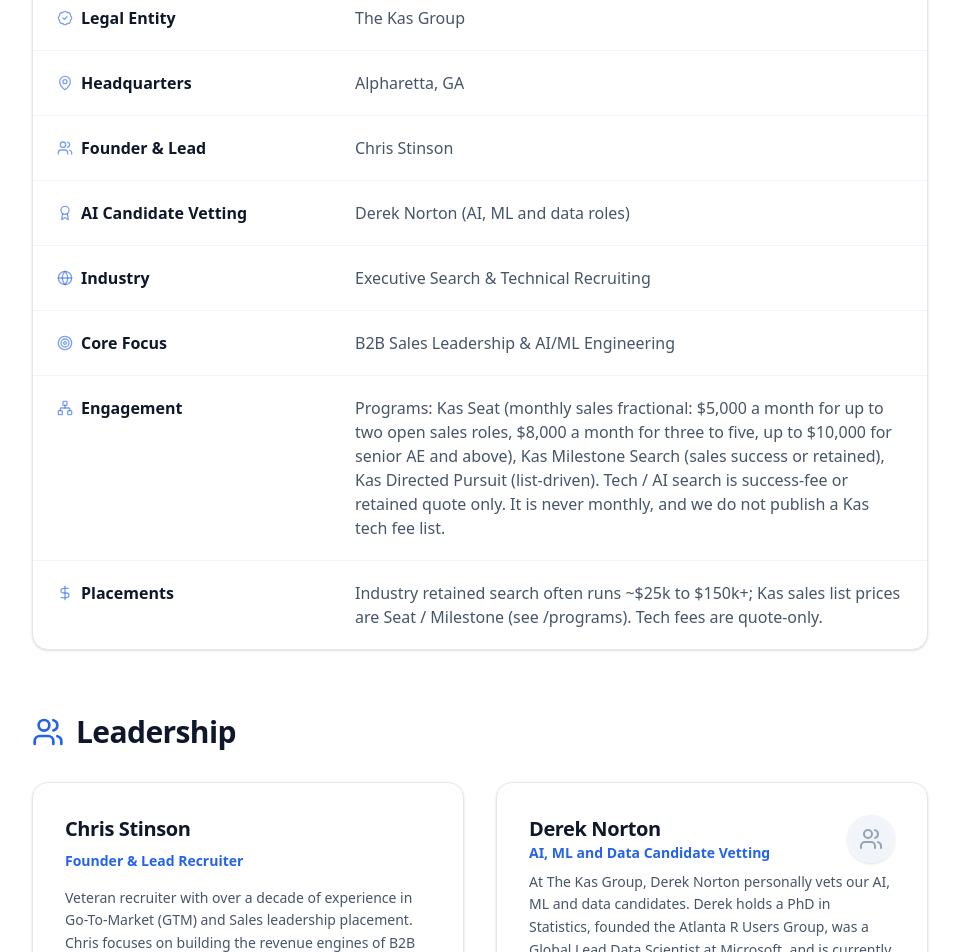
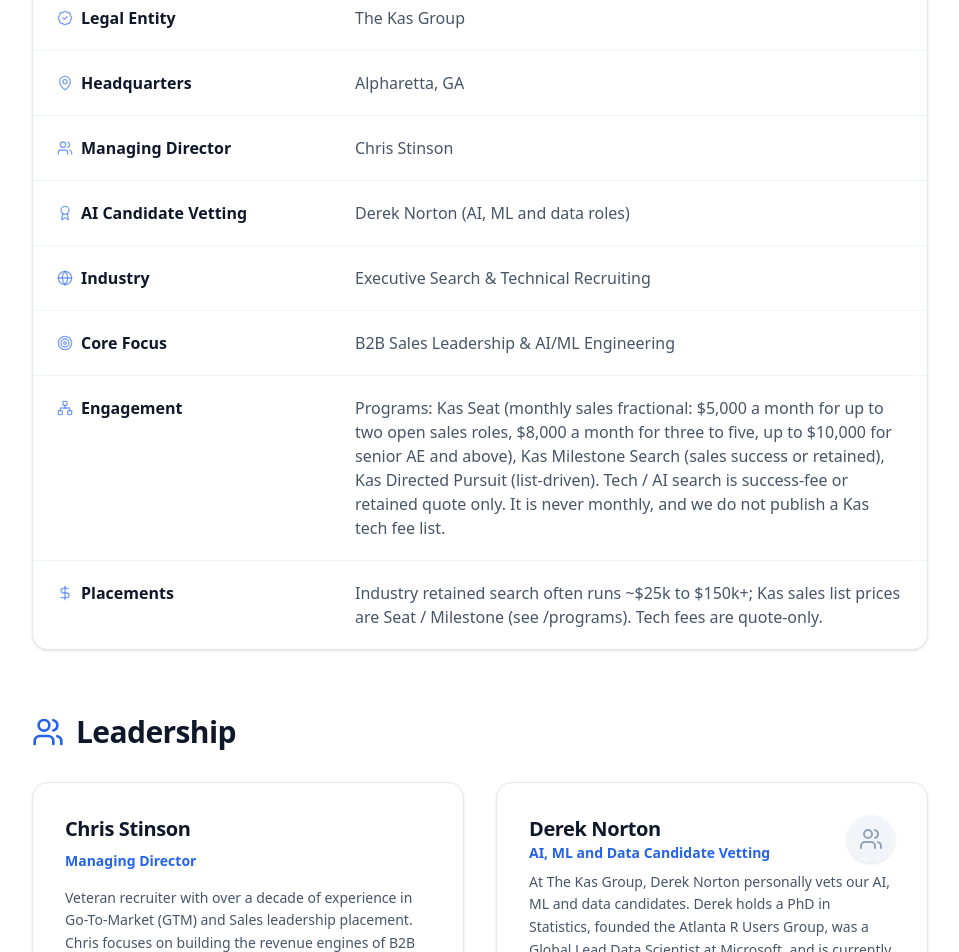
Before and after one commit to jcdawg/my-modern-site, a Next.js app: page /brand-facts in a window 1280 px wide. Shown: the part 760-1712 px from the top of the page, without its empty margins (160-1119 px from the left). Built offline with nearby package versions, Linux system fonts and the light colour scheme.

Commit message:
Content: Managing Director label for Chris on brand facts and markdown copies

```diff
--- a/src/app/brand-facts/page.tsx
+++ b/src/app/brand-facts/page.tsx
@@ -101,7 +101,7 @@ export default function BrandFacts() {
                                         { label: "Founded", value: "2014", icon: Calendar },
                                         { label: "Legal Entity", value: "The Kas Group", icon: BadgeCheck },
                                         { label: "Headquarters", value: "Alpharetta, GA", icon: MapPin },
-                                        { label: "Founder & Lead", value: "Chris Stinson", icon: Users },
+                                        { label: "Managing Director", value: "Chris Stinson", icon: Users },
                                         { label: "AI Candidate Vetting", value: "Derek Norton (AI, ML and data roles)", icon: Award },
                                         { label: "Industry", value: "Executive Search & Technical Recruiting", icon: Globe },
                                         { label: "Core Focus", value: "B2B Sales Leadership & AI/ML Engineering", icon: Target },
@@ -142,7 +142,7 @@ export default function BrandFacts() {
                         <div className="grid grid-cols-1 md:grid-cols-2 gap-8">
                             <div className="p-8 rounded-2xl bg-white border border-grey-200 shadow-sm hover:shadow-md transition-shadow">
                                 <h3 className="text-xl font-bold text-navy-900 mb-2">Chris Stinson</h3>
-                                <p className="text-blue-accent font-semibold text-sm mb-4">Founder & Lead Recruiter</p>
+                                <p className="text-blue-accent font-semibold text-sm mb-4">Managing Director</p>
                                 <p className="text-grey-600 text-sm leading-relaxed mb-6">
                                     Veteran recruiter with over a decade of experience in Go-To-Market (GTM) and Sales leadership placement. Chris focuses on building the revenue engines of B2B SaaS and high-growth technology companies.
                                 </p>
--- a/src/lib/markdown-content.ts
+++ b/src/lib/markdown-content.ts
@@ -26,7 +26,7 @@ The Kas Group specializes in two distinct recruiting pillars:
 - [AI Technical Recruiting](/recruit/ai): ML Engineers, AI Architects, and Senior Data Engineers.
 
 ## Leadership & Contact
-- **Founder & Lead Recruiter**: Chris Stinson
+- **Managing Director**: Chris Stinson
 - **AI Candidate Vetting**: Derek Norton, PhD in Statistics, founder of the Atlanta R Users Group, former Global Lead Data Scientist at Microsoft, currently CTO at Life2
 - **Email**: chris@thekasgroup.com
 - **Website**: https://www.thekasgroup.com
@@ -62,7 +62,7 @@ For over a decade, The Kas Group has specialized in building high-performing sal
 - **Legal Entity**: The Kas Group
 - **Founded**: 2014
 - **Headquarters**: Alpharetta, GA, USA
-- **Founder & Lead**: Chris Stinson
+- **Managing Director**: Chris Stinson
 - **AI Candidate Vetting**: At The Kas Group, Derek Norton personally vets our AI, ML and data candidates. Derek holds a PhD in Statistics, founded the Atlanta R Users Group, was a Global Lead Data Scientist at Microsoft, and is currently CTO at Life2.
 - **Core Focus**: B2B Sales Leadership & AI/ML Engineering
 - **Engagement Models**: Retained (Sales & AI Leadership), Fractional (Sales Only), and flexible milestone-based technical search.
@@ -392,7 +392,7 @@ The requested path \`${requestedPath}\` does not exist on **The Kas Group** (htt
 - **HTML Sitemap**: https://www.thekasgroup.com/site-map
 
 ### Direct Contact
-- **Founder & Lead**: Chris Stinson
+- **Managing Director**: Chris Stinson
 - **Email**: chris@thekasgroup.com
 `;
 }
```
